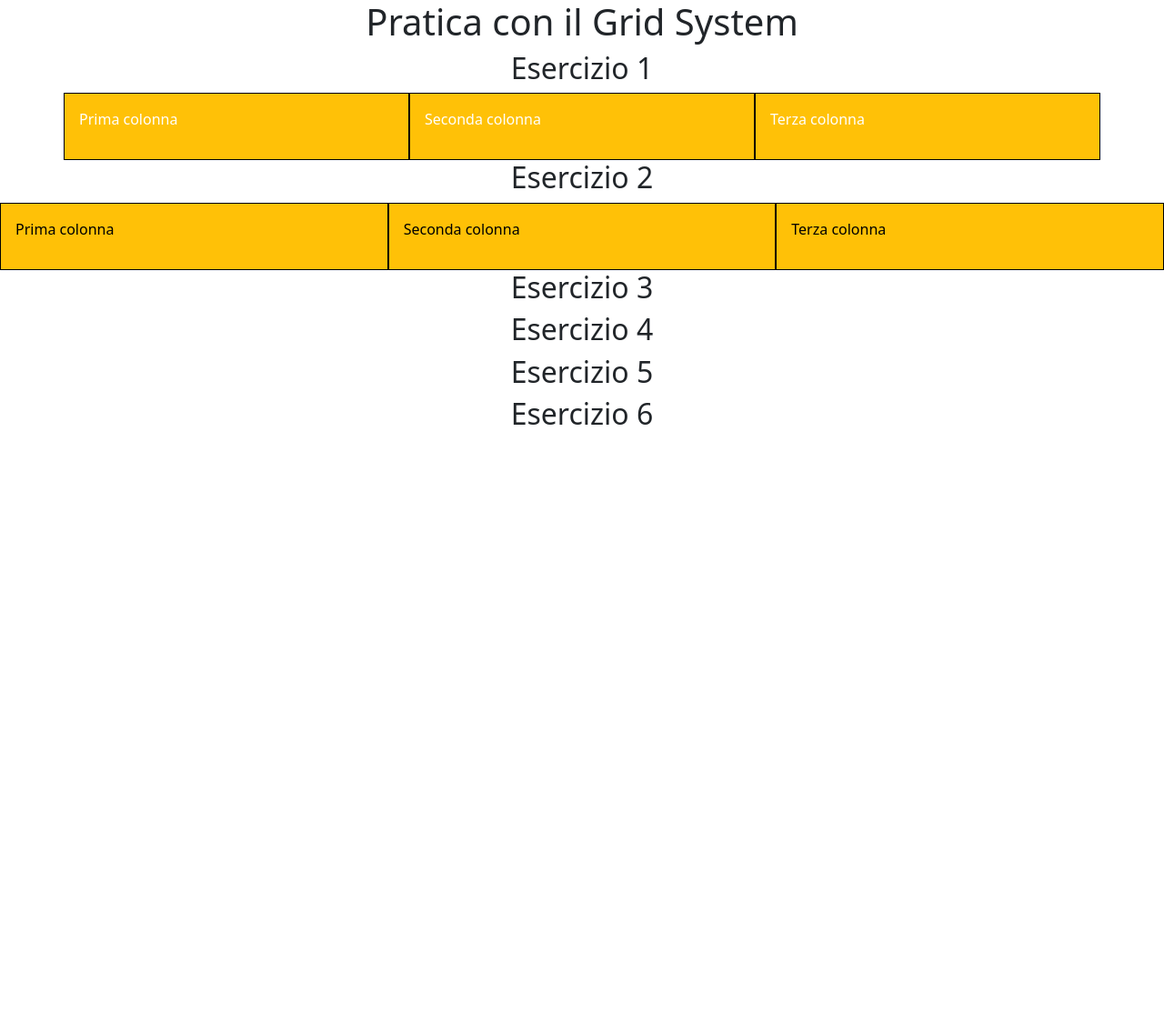
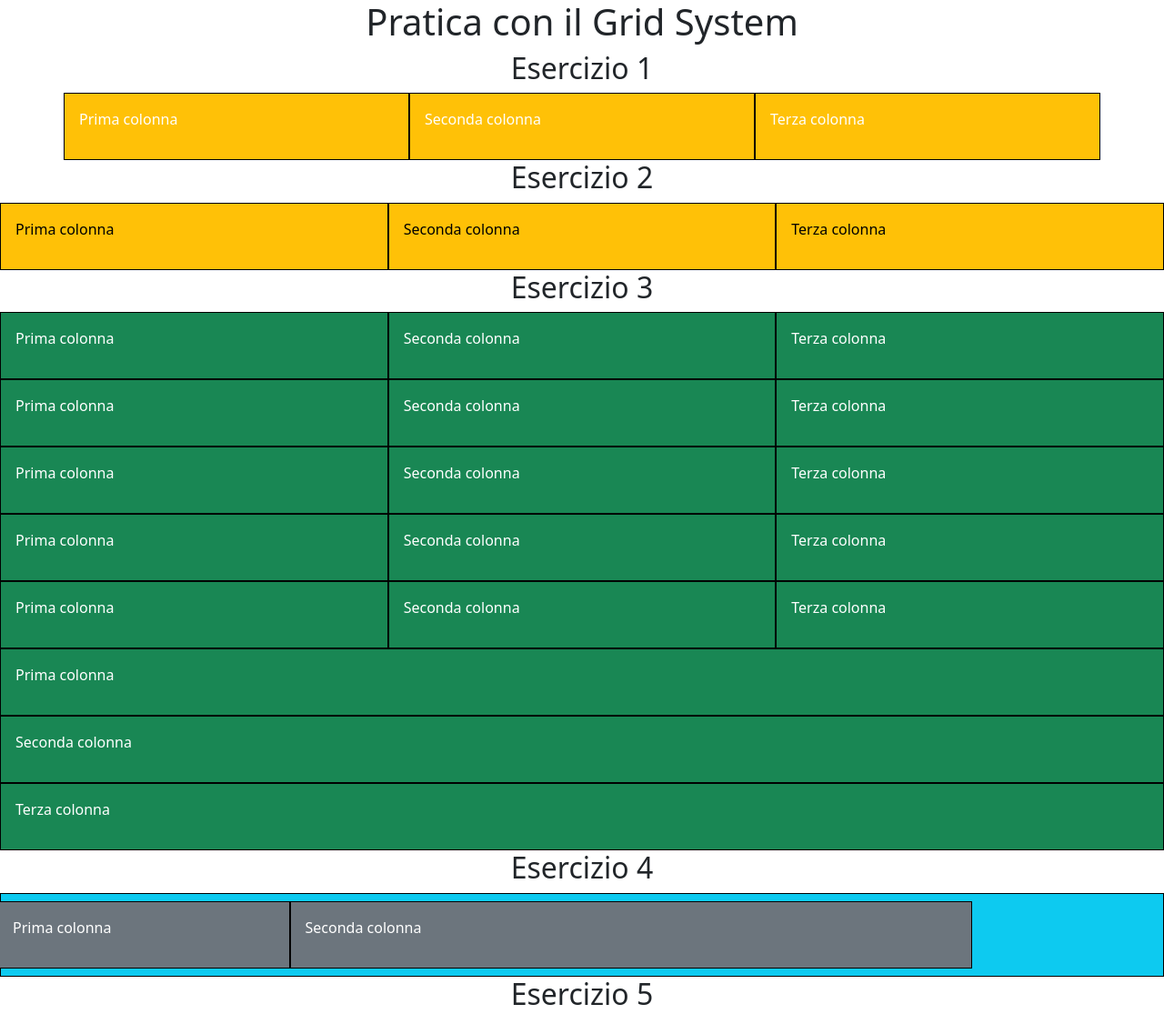
Before and after one commit to camillazicari/compito-02-12, a plain HTML site: page index.html in a window 1280 px wide. Shown: the top 1115 px of the page at 91% size. Before the commit the page ends 800 px from the top, so only its background shows below. Drawn offline with nearby package versions, Linux system fonts and the light colour scheme.

Commit message:
es 4 e 5

```diff
--- a/index.html
+++ b/index.html
@@ -18,28 +18,134 @@
     <h2 class="text-center">Esercizio 1</h2>
 
     <div class="container">
-        <div class="row">
-            <div class="col-md-4 bg-warning text-white p-3 border border-black"><p>Prima colonna</p></div>
-            <div class="col-md-4 bg-warning text-white p-3 border border-black"><p>Seconda colonna</p></div>
-            <div class="col-md-4 bg-warning text-white p-3 border border-black"><p>Terza colonna</p></div>
+      <div class="row">
+        <div class="col-md-4 bg-warning text-white p-3 border border-black">
+          <p>Prima colonna</p>
         </div>
+        <div class="col-md-4 bg-warning text-white p-3 border border-black">
+          <p>Seconda colonna</p>
+        </div>
+        <div class="col-md-4 bg-warning text-white p-3 border border-black">
+          <p>Terza colonna</p>
+        </div>
+      </div>
     </div>
 
     <h2 class="text-center">Esercizio 2</h2>
 
     <div class="container-fluid">
-        <div class="row">
-            <div class="col-lg-4 bg-warning text-black p-3 border border-black"><p>Prima colonna</p></div>
-            <div class="col-lg-4 bg-warning text-black p-3 border border-black"><p>Seconda colonna</p></div>
-            <div class="col-lg-4 bg-warning text-black p-3 border border-black"><p>Terza colonna</p></div>
+      <div class="row">
+        <div class="col-lg-4 bg-warning text-black p-3 border border-black">
+          <p>Prima colonna</p>
         </div>
+        <div class="col-lg-4 bg-warning text-black p-3 border border-black">
+          <p>Seconda colonna</p>
+        </div>
+        <div class="col-lg-4 bg-warning text-black p-3 border border-black">
+          <p>Terza colonna</p>
+        </div>
+      </div>
     </div>
 
     <h2 class="text-center">Esercizio 3</h2>
+
+    <div class="container-fluid">
+      <div class="row">
+        <div class="col-4 bg-success text-white p-3 border border-black">
+          <p>Prima colonna</p>
+        </div>
+        <div class="col-4 bg-success text-white p-3 border border-black">
+          <p>Seconda colonna</p>
+        </div>
+        <div class="col-4 bg-success text-white p-3 border border-black">
+          <p>Terza colonna</p>
+        </div>
+      </div>
+    </div>
+    <div class="container-fluid">
+      <div class="row">
+        <div class="col-sm-4 bg-success text-white p-3 border border-black">
+          <p>Prima colonna</p>
+        </div>
+        <div class="col-sm-4 bg-success text-white p-3 border border-black">
+          <p>Seconda colonna</p>
+        </div>
+        <div class="col-sm-4 bg-success text-white p-3 border border-black">
+          <p>Terza colonna</p>
+        </div>
+      </div>
+    </div>
+    <div class="container-fluid">
+      <div class="row">
+        <div class="col-md-4 bg-success text-white p-3 border border-black">
+          <p>Prima colonna</p>
+        </div>
+        <div class="col-md-4 bg-success text-white p-3 border border-black">
+          <p>Seconda colonna</p>
+        </div>
+        <div class="col-md-4 bg-success text-white p-3 border border-black">
+          <p>Terza colonna</p>
+        </div>
+      </div>
+    </div>
+    <div class="container-fluid">
+      <div class="row">
+        <div class="col-lg-4 bg-success text-white p-3 border border-black">
+          <p>Prima colonna</p>
+        </div>
+        <div class="col-lg-4 bg-success text-white p-3 border border-black">
+          <p>Seconda colonna</p>
+        </div>
+        <div class="col-lg-4 bg-success text-white p-3 border border-black">
+          <p>Terza colonna</p>
+        </div>
+      </div>
+    </div>
+    <div class="container-fluid">
+      <div class="row">
+        <div class="col-xl-4 bg-success text-white p-3 border border-black">
+          <p>Prima colonna</p>
+        </div>
+        <div class="col-xl-4 bg-success text-white p-3 border border-black">
+          <p>Seconda colonna</p>
+        </div>
+        <div class="col-xl-4 bg-success text-white p-3 border border-black">
+          <p>Terza colonna</p>
+        </div>
+      </div>
+    </div>
+    <div class="container-fluid">
+      <div class="row">
+        <div class="col-xxl-4 bg-success text-white p-3 border border-black">
+          <p>Prima colonna</p>
+        </div>
+        <div class="col-xxl-4 bg-success text-white p-3 border border-black">
+          <p>Seconda colonna</p>
+        </div>
+        <div class="col-xxl-4 bg-success text-white p-3 border border-black">
+          <p>Terza colonna</p>
+        </div>
+      </div>
+    </div>
+
     <h2 class="text-center">Esercizio 4</h2>
+
+    <div class="container-fluid">
+      <div class="row">
+        <div class="col-lg bg-info p-2 border border-black">
+          <div class="row">
+            <div class="col-lg-3 bg-secondary text-white p-3 border border-black">
+              <p>Prima colonna</p>
+            </div>
+            <div class="col-lg-7 bg-secondary text-white p-3 border border-black">
+              <p>Seconda colonna</p>
+            </div>
+          </div>
+        </div>
+      </div>
+    </div>
+
     <h2 class="text-center">Esercizio 5</h2>
     <h2 class="text-center">Esercizio 6</h2>
-
-
   </body>
 </html>
```
